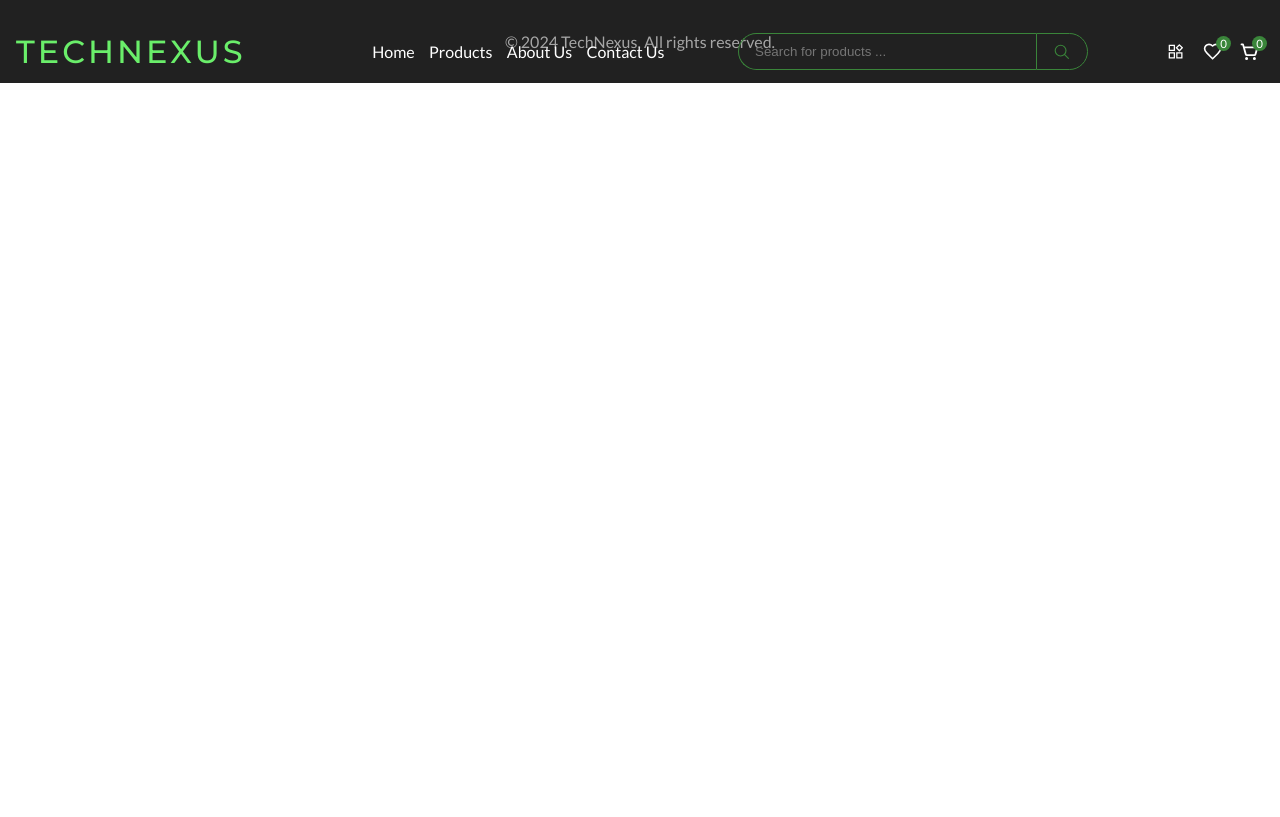
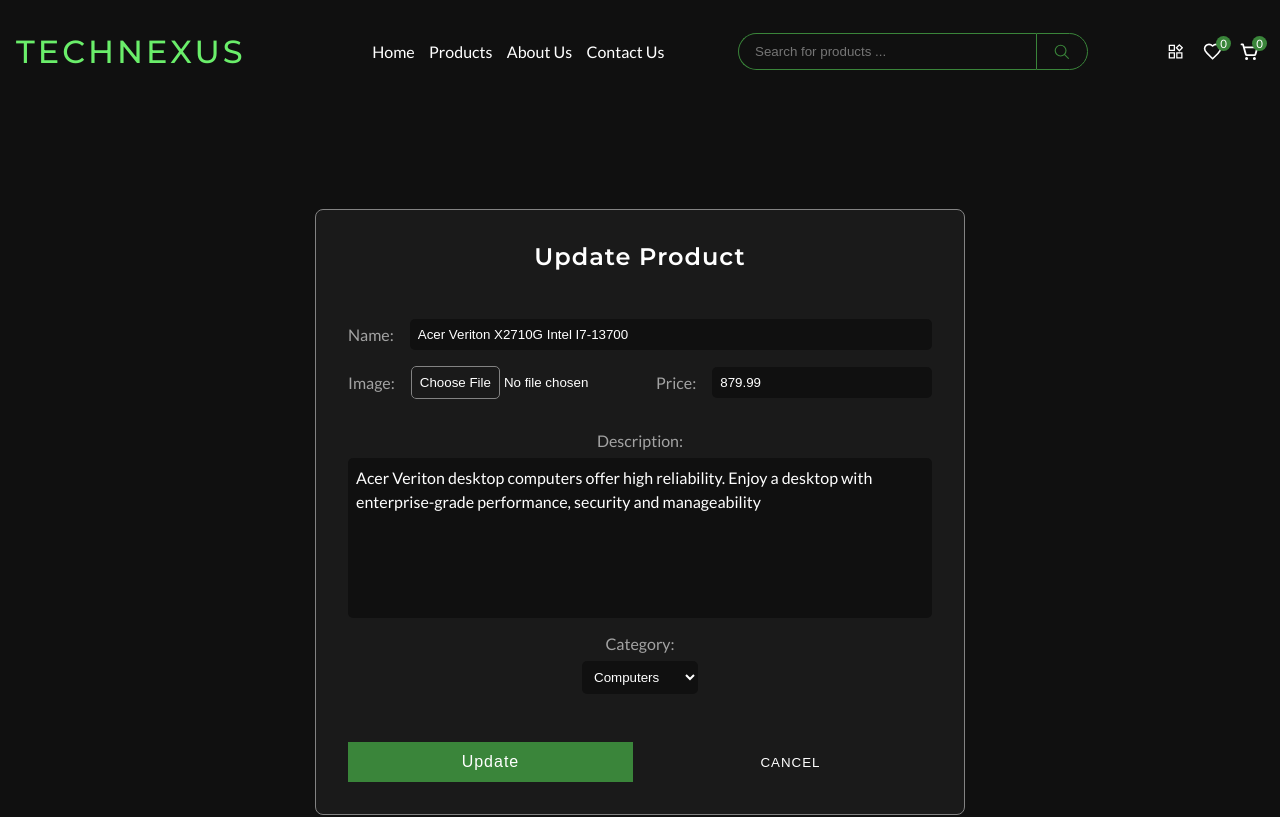
Before and after one commit to Joao0330/ecommerce-project-technexus, a React (Vite) app: page /product-editor/update-product/1 in a window 1280 px wide. Shown: the top 817 px of the page. Built offline with nearby package versions, Linux system fonts and the light colour scheme.

Commit message:
Added the functionality to update products in the product editor

```diff
--- a/src/App.jsx
+++ b/src/App.jsx
@@ -18,6 +18,7 @@ import Wishlist from './pages/wishlist/Wishlist.jsx';
 import ProductEditor from './pages/product-editor/ProductEditor.jsx';
 import CreateProduct from './components/product-editor/CreateProduct.jsx';
 import DeleteProduct from './components/product-editor/DeleteProduct.jsx';
+import UpdateProduct from './components/product-editor/UpdateProduct.jsx';
 import NoProductFound from './components/search/NoProductFound.jsx';
 
 const App = () => {
@@ -43,6 +44,7 @@ const App = () => {
 						<Route path='/product-editor' element={<ProductEditor />} />
 						<Route path='/product-editor/create-product' element={<CreateProduct />} />
 						<Route path='/product-editor/delete-product/:id' element={<DeleteProduct />} />
+						<Route path='/product-editor/update-product/:id' element={<UpdateProduct />} />
 						<Route path='/product-not-found' element={<NoProductFound />} />
 					</Routes>
 				</main>
--- a/src/components/product-editor/CreateProduct.jsx
+++ b/src/components/product-editor/CreateProduct.jsx
@@ -68,7 +68,7 @@ const CreateProduct = () => {
 			dispatch({ type: 'CREATE_PRODUCT', payload: data });
 
 			// Append the new product to the allProducts array
-			setAllProducts([...allProducts, data]);
+			setAllProducts(prevProducts => [...prevProducts, data]);
 
 			alert('Product created successfully!');
 			navigate('/product-editor');
--- /dev/null
+++ b/src/components/product-editor/UpdateProduct.jsx
@@ -0,0 +1,120 @@
+// import context
+import { useStates } from '../../context/useStates';
+
+// import hooks
+import { useProducts } from '../../context/product-context/useProducts';
+import { useNavigate, useParams } from 'react-router-dom';
+import { useEffect, useState } from 'react';
+
+// import components
+import ProductForm from './ProductForm';
+
+const UpdateProduct = () => {
+	const navigate = useNavigate();
+	const { id } = useParams();
+	const { dispatch } = useProducts();
+	const { allProducts, setAllProducts } = useStates();
+
+	const [name, setName] = useState('');
+	const [image, setImage] = useState('');
+	const [price, setPrice] = useState('');
+	const [description, setDescription] = useState('');
+	const [category, setCategory] = useState('');
+
+	const product = allProducts.find(product => product.id === id);
+
+	// Function to handle the image change
+	const handleImageChange = event => {
+		const file = event.target.files[0];
+		const imageUrl = URL.createObjectURL(file);
+
+		setImage(imageUrl);
+
+		/* return () => {
+            URL.revokeObjectURL(imageUrl);
+        }; */
+	};
+
+	useEffect(() => {
+		if (!product) {
+			alert('Product not found!');
+			navigate('/product-editor');
+		}
+
+		setName(product.name);
+		setImage(product.image);
+		setPrice(product.price);
+		setDescription(product.description);
+		setCategory(product.category);
+	}, [product, navigate]);
+
+	const handleUpdate = async e => {
+		e.preventDefault();
+
+		if (!product) {
+			console.error('No product found to update');
+			return;
+		}
+
+		const updatedProduct = {
+			id,
+			name,
+			image,
+			price: parseFloat(price),
+			description,
+			category,
+		};
+		try {
+			// Remove the product from its original category array
+			await fetch(`http://localhost:5000/${product.category}/${id}`, {
+				method: 'DELETE',
+				headers: {
+					'Content-Type': 'application/json',
+				},
+			});
+
+			// Add the updated product to the new category array
+			const response = await fetch(`http://localhost:5000/${category}`, {
+				method: 'POST',
+				headers: {
+					'Content-Type': 'application/json',
+				},
+				body: JSON.stringify(updatedProduct),
+			});
+
+			// Update the local state to reflect the changes
+			setAllProducts(prevProducts => {
+				// Replace the old product with the updated one
+				const updatedProducts = prevProducts.map(product => (product.id === id ? updatedProduct : product));
+				// Sort by ID in ascending order
+				return updatedProducts.sort((a, b) => a.id - b.id);
+			});
+
+			alert('Product Updated');
+			navigate('/product-editor');
+		} catch (error) {
+			console.error('Error updating product:', error);
+		}
+	};
+
+	return (
+		<>
+			<ProductForm
+				action='update'
+				name={name}
+				image={image}
+				price={price}
+				description={description}
+				category={category}
+				onNameChange={setName}
+				handleImageChange={handleImageChange}
+				onPriceChange={setPrice}
+				onDescriptionChange={setDescription}
+				onCategoryChange={setCategory}
+				onSubmit={handleUpdate}
+			/>
+		</>
+	);
+};
+
+export default UpdateProduct;
--- a/src/pages/product-editor/ProductEditor.jsx
+++ b/src/pages/product-editor/ProductEditor.jsx
@@ -1,4 +1,4 @@
-// impoer hooks
+// import hooks
 import { Link } from 'react-router-dom';
 import { useState, useEffect } from 'react';
 
@@ -104,12 +104,15 @@ const ProductEditor = () => {
 										<td data-title='Description'>{product.description.length > 100 ? product.description.slice(0, 100) + ' ...' : product.description}</td>
 										<td data-title='Category'>{product.category}</td>
 										<td data-title='Edit'>
-											<Link onClick={() => window.scrollTo(0, 0)}>
+											<Link to={`/product-editor/update-product/${product.id}`} onClick={() => window.scrollTo(0, 0)}>
 												<RiEdit2Line />
 											</Link>
+
+
 											<Link to={`/product-editor/delete-product/${product.id}`} onClick={() => window.scrollTo(0, 0)}>
 												<MdDeleteOutline />
 											</Link>
+
 										</td>
 									</tr>
 								))}
--- a/src/styles/layout/product-editor/_productEditor.scss
+++ b/src/styles/layout/product-editor/_productEditor.scss
@@ -166,6 +166,40 @@
 
 				td:last-child {
 					flex-direction: row;
+					position: relative;
+
+					a {
+						padding: 0.6rem;
+						background: transparent;
+						border-radius: 50%;
+						transition: 0.3s;
+
+						&:hover {
+							background: rgba(26, 26, 26, 0.692);
+
+							@include breakpointDesktop(1155px) {
+								background: transparent;
+							}
+						}
+					}
+
+					span {
+						position: absolute;
+						top: 35px; /* 15px */
+						padding: 0.5rem;
+						background: rgba(0, 0, 0, 0.411);
+						border-radius: 5px;
+						opacity: 0;
+						pointer-events: none;
+						transition: 0.3s;
+					}
+
+					span:first-of-type {
+						left: 2px;
+					}
+					span:last-of-type {
+						left: 48px;
+					}
 				}
 			}
 		}
```
